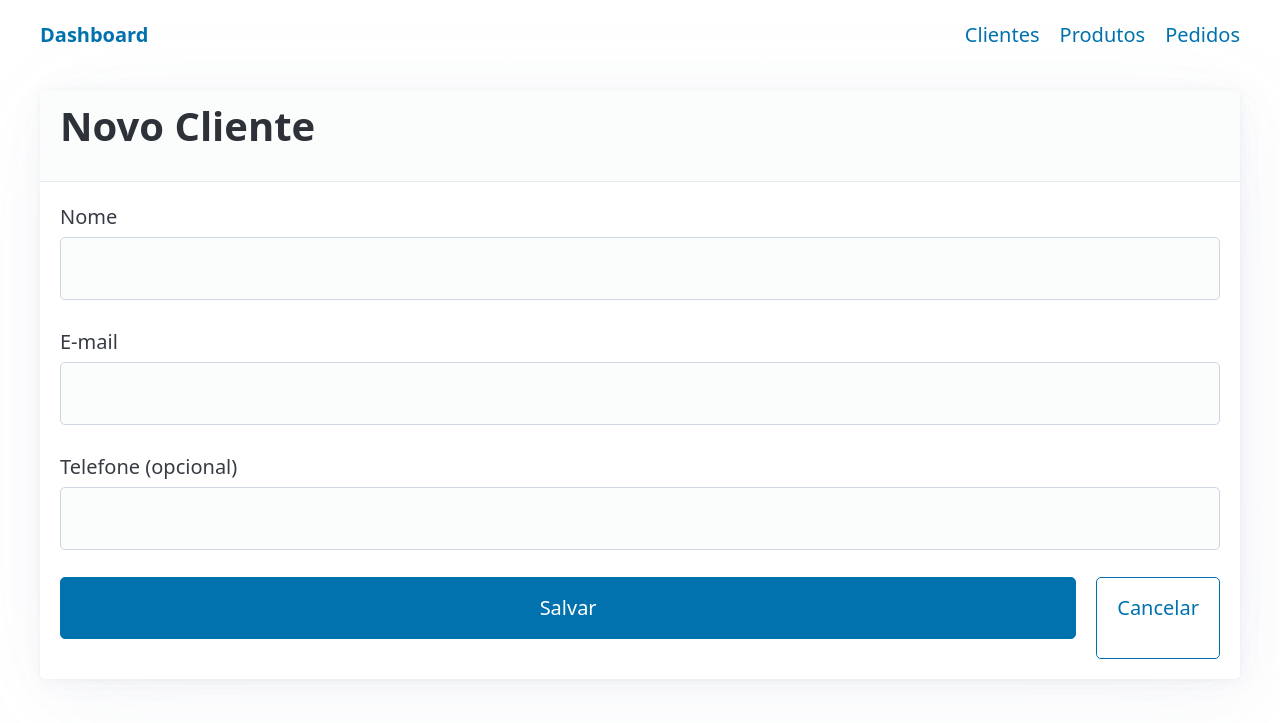
After one commit to rg3915/django-modelagem, a Django app: page /clientes/criar/ in a window 1280 px wide. The commit adds this page. Shown: the top 723 px of the page. Run offline with Django 5.2, Linux system fonts and the light colour scheme; some libraries are stand-ins or nearby versions.

Commit message:
Adiciona página para Criar um Cliente.

```diff
--- /dev/null
+++ b/apps/pessoa/forms.py
@@ -0,0 +1,9 @@
+from django import forms
+
+from apps.pessoa.models import Cliente
+
+
+class ClienteForm(forms.ModelForm):
+    class Meta:
+        model = Cliente
+        fields = ('nome', 'email', 'telefone')
--- a/apps/pessoa/models.py
+++ b/apps/pessoa/models.py
@@ -1,4 +1,5 @@
 from django.db import models
+from django.urls import reverse
 
 from apps.core.models import BaseModel
 
@@ -15,3 +16,6 @@ class Cliente(BaseModel):
 
     def __str__(self):
         return self.nome
+
+    def get_absolute_url(self):
+        return reverse('pessoa:cliente_detail', kwargs={'pk': self.pk})
--- /dev/null
+++ b/apps/pessoa/templates/pessoa/cliente_form.html
@@ -0,0 +1,44 @@
+{% extends 'base.html' %}
+
+{% block title %}Novo Cliente{% endblock %}
+
+{% block content %}
+<article>
+    <header>
+        <h1>Novo Cliente</h1>
+    </header>
+
+    <form method="post">
+        {% csrf_token %}
+
+        <label for="id_nome">
+            Nome
+            {{ form.nome }}
+            {% if form.nome.errors %}
+                <small style="color: var(--pico-del-color);">{{ form.nome.errors.0 }}</small>
+            {% endif %}
+        </label>
+
+        <label for="id_email">
+            E-mail
+            {{ form.email }}
+            {% if form.email.errors %}
+                <small style="color: var(--pico-del-color);">{{ form.email.errors.0 }}</small>
+            {% endif %}
+        </label>
+
+        <label for="id_telefone">
+            Telefone (opcional)
+            {{ form.telefone }}
+            {% if form.telefone.errors %}
+                <small style="color: var(--pico-del-color);">{{ form.telefone.errors.0 }}</small>
+            {% endif %}
+        </label>
+
+        <div style="display: flex; gap: 1rem;">
+            <button type="submit">Salvar</button>
+            <a href="{% url 'pessoa:cliente_list' %}" role="button" class="outline">Cancelar</a>
+        </div>
+    </form>
+</article>
+{% endblock %}
--- a/apps/pessoa/templates/pessoa/cliente_list.html
+++ b/apps/pessoa/templates/pessoa/cliente_list.html
@@ -3,7 +3,10 @@
 {% block title %}Clientes{% endblock %}
 
 {% block content %}
-<h1>Clientes</h1>
+<div style="display: flex; justify-content: space-between; align-items: center; margin-bottom: 1rem;">
+    <h1 style="margin: 0;">Clientes</h1>
+    <a href="{% url 'pessoa:cliente_create' %}" role="button">Novo Cliente</a>
+</div>
 
 <table role="grid">
     <thead>
--- a/apps/pessoa/urls.py
+++ b/apps/pessoa/urls.py
@@ -8,5 +8,6 @@ app_name = 'pessoa'
 
 urlpatterns = [
     path('clientes/', views.ClienteListView.as_view(), name='cliente_list'),
+    path('clientes/criar/', views.ClienteCreateView.as_view(), name='cliente_create'),
     path('clientes/<int:pk>/', views.ClienteDetailView.as_view(), name='cliente_detail'),
 ]
--- a/apps/pessoa/views.py
+++ b/apps/pessoa/views.py
@@ -1,5 +1,6 @@
-from django.views.generic import DetailView, ListView
+from django.views.generic import CreateView, DetailView, ListView
 
+from apps.pessoa.forms import ClienteForm
 from apps.pessoa.models import Cliente
 
 
@@ -14,3 +15,9 @@ class ClienteListView(ListView):
 class ClienteDetailView(DetailView):
     model = Cliente
     context_object_name = 'cliente'
+
+
+class ClienteCreateView(CreateView):
+    model = Cliente
+    form_class = ClienteForm
+    template_name = 'pessoa/cliente_form.html'
```
